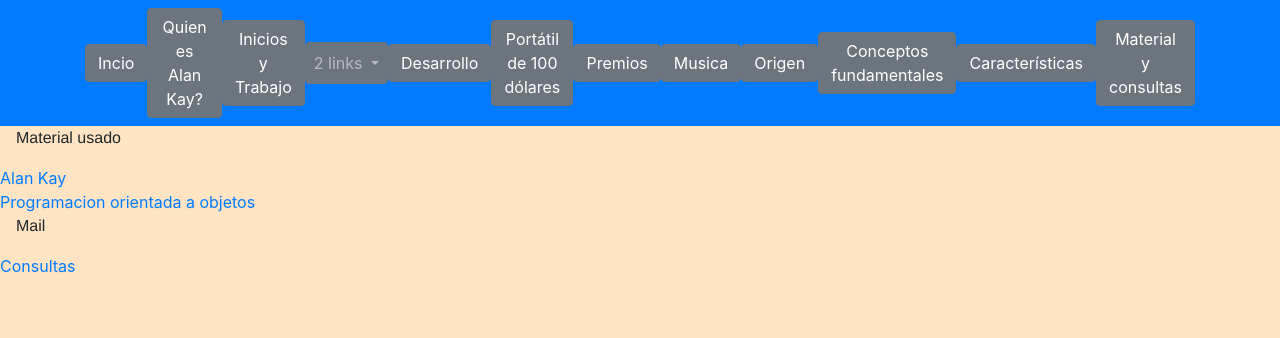
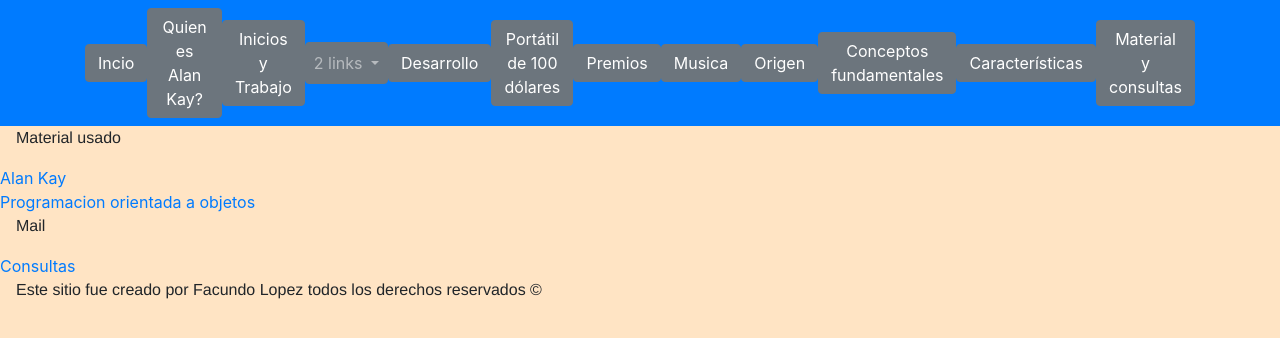
Before and after one commit to rouds0/Alan-Kay, a plain HTML site: page Material y consultas.html in a window 1280 px wide. Drawn offline with Linux system fonts and the light colour scheme.

Commit message:
Update Material y consultas.html

```diff
--- a/Material y consultas.html
+++ b/Material y consultas.html
@@ -48,5 +48,6 @@
 <br>
 <p>Mail </p>
 <a href="mailto:roudsgamer34gmail.com">Consultas</a>
+ <p>Este sitio fue creado por Facundo Lopez todos los derechos reservados ©
 </body>
 </html>
```
